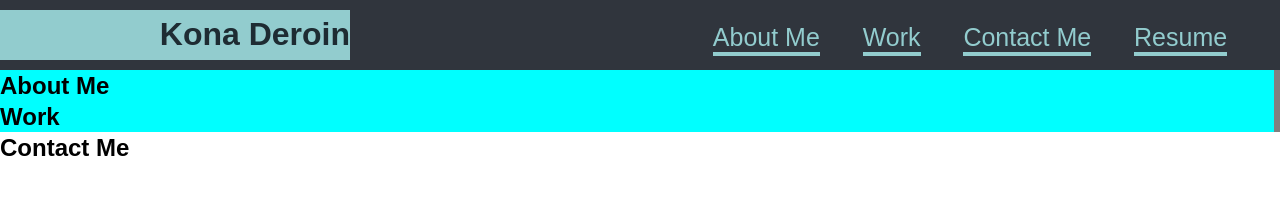
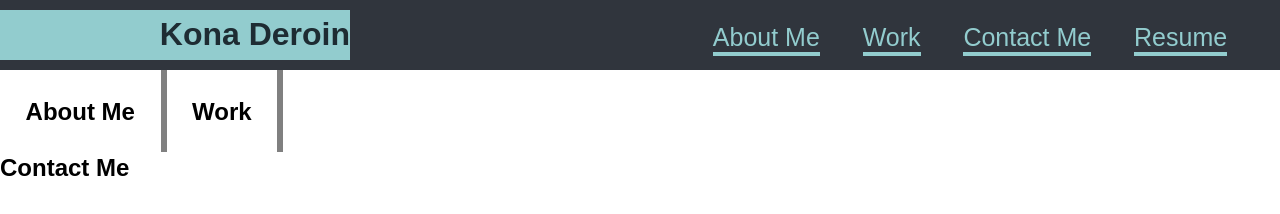
Before and after one commit to KingKonaTheFirst/Advanced-css, a plain HTML site: page index.html in a window 1280 px wide. Drawn offline with Linux system fonts and the light colour scheme.

Commit message:
bedtime update

```diff
--- a/assets/css/style.css
+++ b/assets/css/style.css
@@ -43,10 +43,19 @@ header {
     font-size: 40px;
  }
 
+ aside{
+   display: flex;
+
+ }
  aside h2 {
-    display:flex;
-    background-color: aqua;
+    display:flex-box;
+    padding:2% 2%;
+    align-items: left;
+    justify-content: left;
+
+
     border-right: 6px solid grey;
+
  }
 
 h1 {
--- a/index.html
+++ b/index.html
@@ -23,9 +23,9 @@
 <main>
    <aside>
         <h2>About Me</h2>
-    </aside>
-    <aside>
+
         <h2>Work</h2>
+
     </aside>
     <section>
 
```
